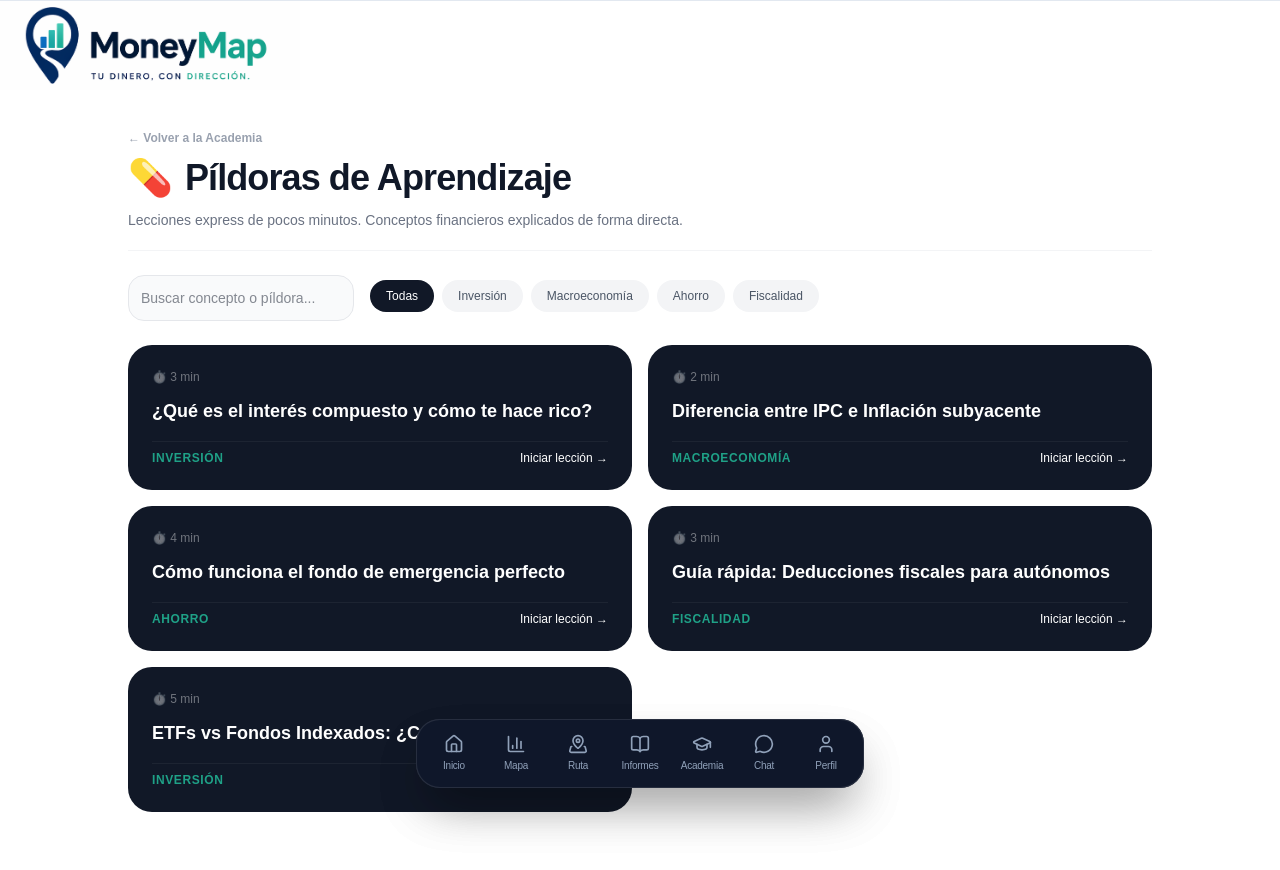
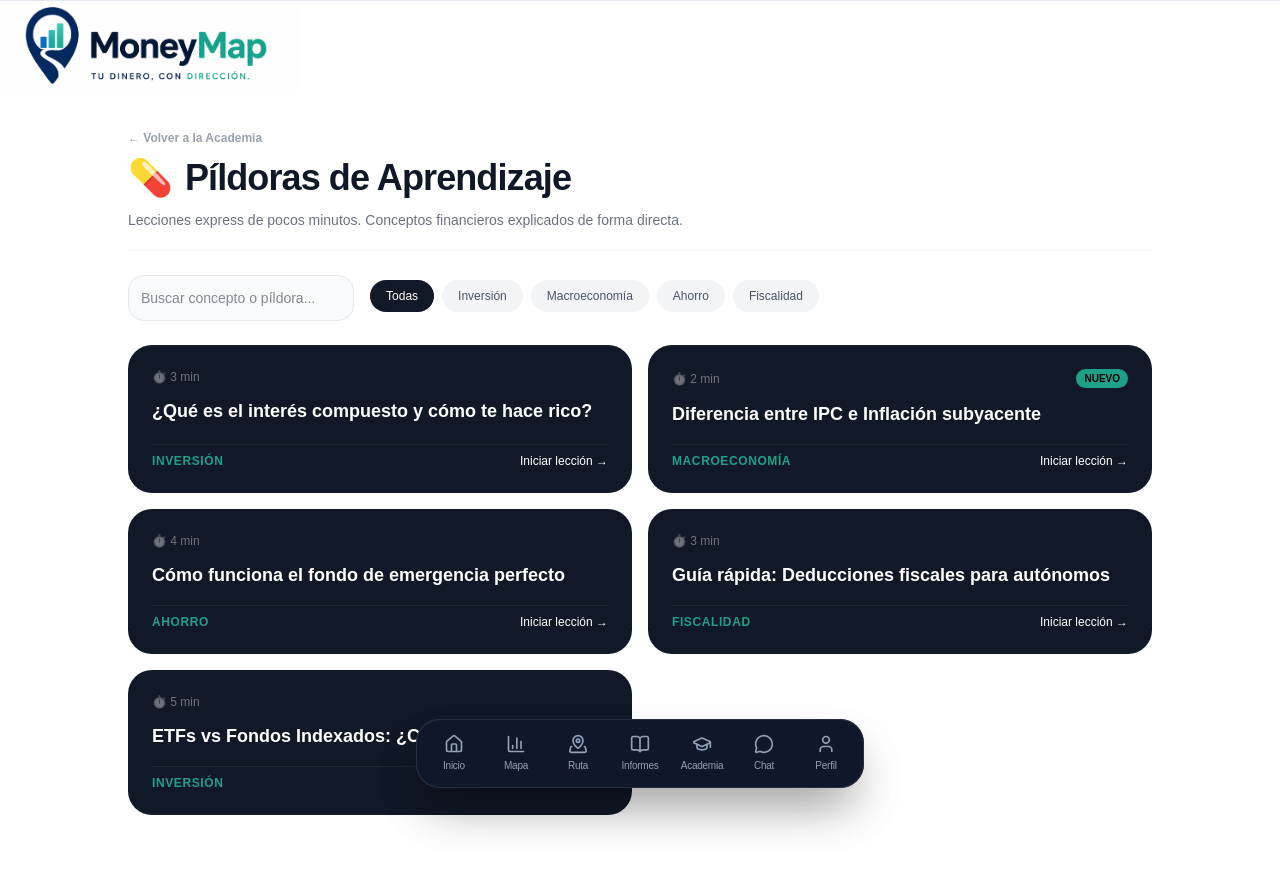
Before and after one commit to davidtarin1993-lab/moneymap-app, a Next.js app: page /formacion/pildoras in a window 1280 px wide. Shown: the top 870 px of the page. Built offline with nearby package versions, Linux system fonts and the light colour scheme.

Commit message:
Mejora de Academia_Error

```diff
--- a/app/formacion/pildoras/page.tsx
+++ b/app/formacion/pildoras/page.tsx
@@ -17,9 +17,9 @@ export default function PildorasPage() {
         Jan: 0, Feb: 1, Mar: 2, Apr: 3, May: 4, Jun: 5, Jul: 6, Aug: 7, Sep: 8, Oct: 9, Nov: 10, Dec: 11
       };
       const partes = fechaStr.split(" ");
-      const dia = parseInt(partes, 10);
-      const mes = meses[partes];
-      const anio = parseInt(partes, 10);
+      const dia = parseInt(partes[0], 10);   // [0] coge el primer elemento (el día)
+      const mes = meses[partes[1]];          // [1] coge el segundo elemento (el mes)
+      const anio = parseInt(partes[2], 10);  // [2] coge el tercer elemento (el año)
 
       const fechaPildora = new Date(anio, mes, dia);
       const fechaActual = new Date();
```
